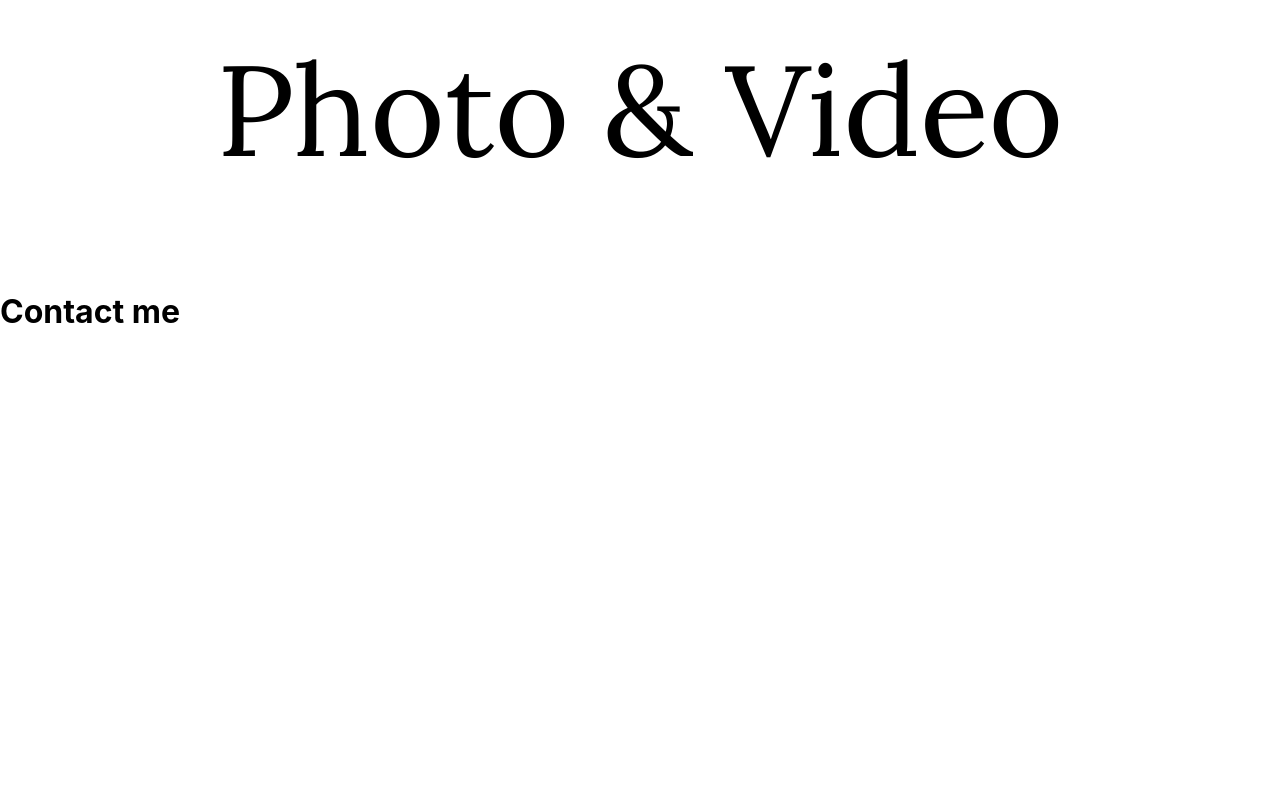
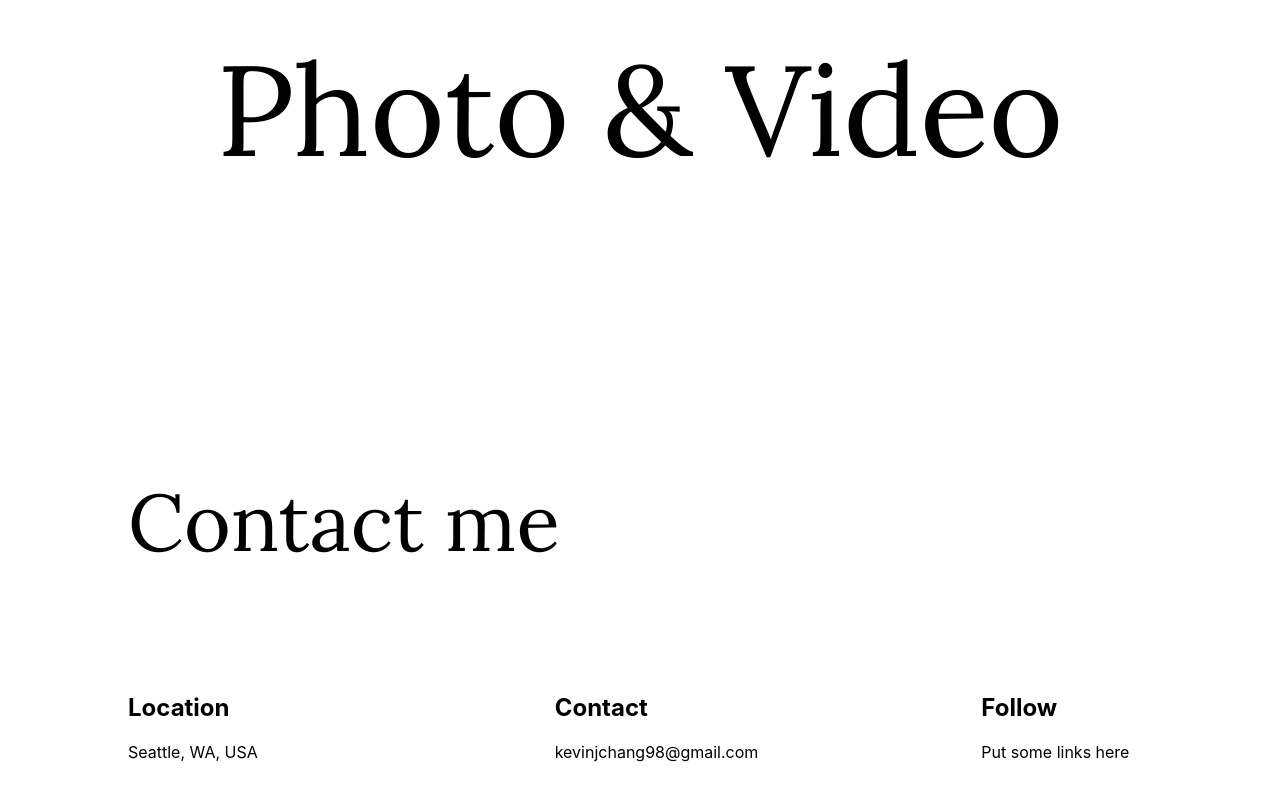
Before and after one commit to Kevinjchang98/kevinchang-website-1, a React (Create React App) app: page / in a window 1280 px wide. Shown: the part 500-1300 px from the top of the page. Before the commit the page ends 853 px from the top, so only its background shows below. Built offline with nearby package versions, Linux system fonts and the light colour scheme.

Commit message:
add contact me section to landing page

```diff
--- a/src/Components/Contact/Contact.jsx
+++ b/src/Components/Contact/Contact.jsx
@@ -1,9 +1,28 @@
 import React from 'react';
+
+import style from './Contact.module.css';
 
 function Contact() {
 	return (
-		<div>
-			<h1>Contact me</h1>
+		<div className={style.contactContainer}>
+			<h1 className={style.sectionTitle}>Contact me</h1>
+
+			<div className={style.contentContainer}>
+				<div className={style.subcontentContainer}>
+					<h2>Location</h2>
+					<p>Seattle, WA, USA</p>
+				</div>
+
+				<div className={style.subcontentContainer}>
+					<h2>Contact</h2>
+					<p>kevinjchang98@gmail.com</p>
+				</div>
+
+				<div className={style.subcontentContainer}>
+					<h2>Follow</h2>
+					<p>Put some links here</p>
+				</div>
+			</div>
 		</div>
 	);
 }
--- /dev/null
+++ b/src/Components/Contact/Contact.module.css
@@ -0,0 +1,30 @@
+.contactContainer {
+	margin: 0;
+	display: flex;
+	flex-direction: column;
+
+	height: 100vh;
+}
+
+.contentContainer {
+	display: flex;
+	flex-direction: row;
+}
+
+.subcontentContainer {
+	flex: 2;
+	justify-content: center;
+	padding-left: 10vw;
+	margin-top: 10vh;
+	margin-bottom: 20vh;
+}
+
+.sectionTitle {
+	margin-left: 10vw;
+	margin-top: 25vh;
+	margin-bottom: 2.5vh;
+
+	font-family: "Lora", sans-serif;
+	font-weight: 400;
+	font-size: 5rem;
+}
--- a/src/Components/Photo/Photo.jsx
+++ b/src/Components/Photo/Photo.jsx
@@ -8,7 +8,7 @@ import erikaImage from './img/erika/1.png';
 
 function Photo() {
 	return (
-		<div>
+		<div className={style.photoContainer}>
 			{/* Consider putting link inside component so sides aren't clickable maybe */}
 			<Link to="/photo/erika">
 				<MenuLeft
--- a/src/Components/Photo/Photo.module.css
+++ b/src/Components/Photo/Photo.module.css
@@ -1,5 +1,3 @@
 .photoContainer {
 	margin: 0;
-
-	display: flex;
 }
```
